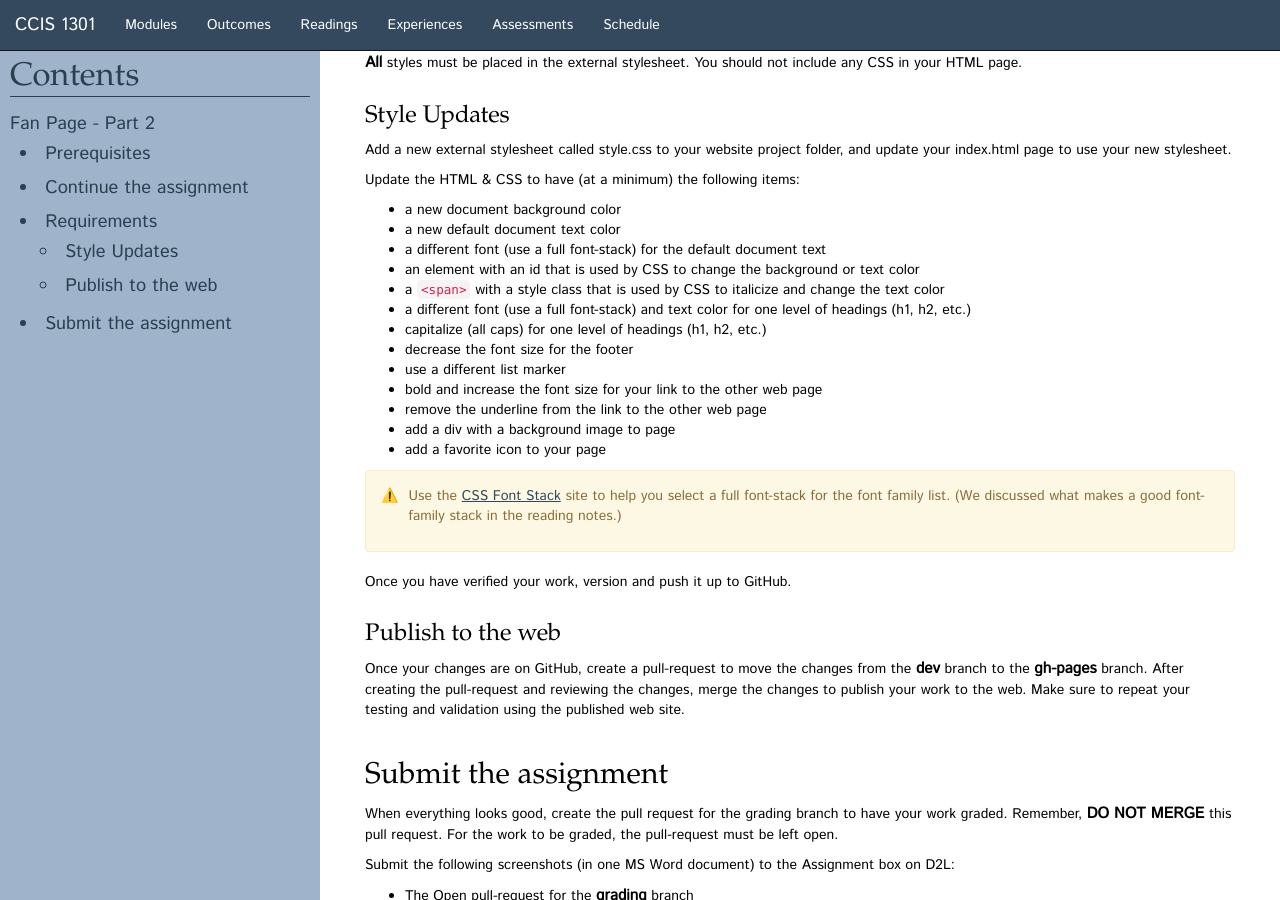
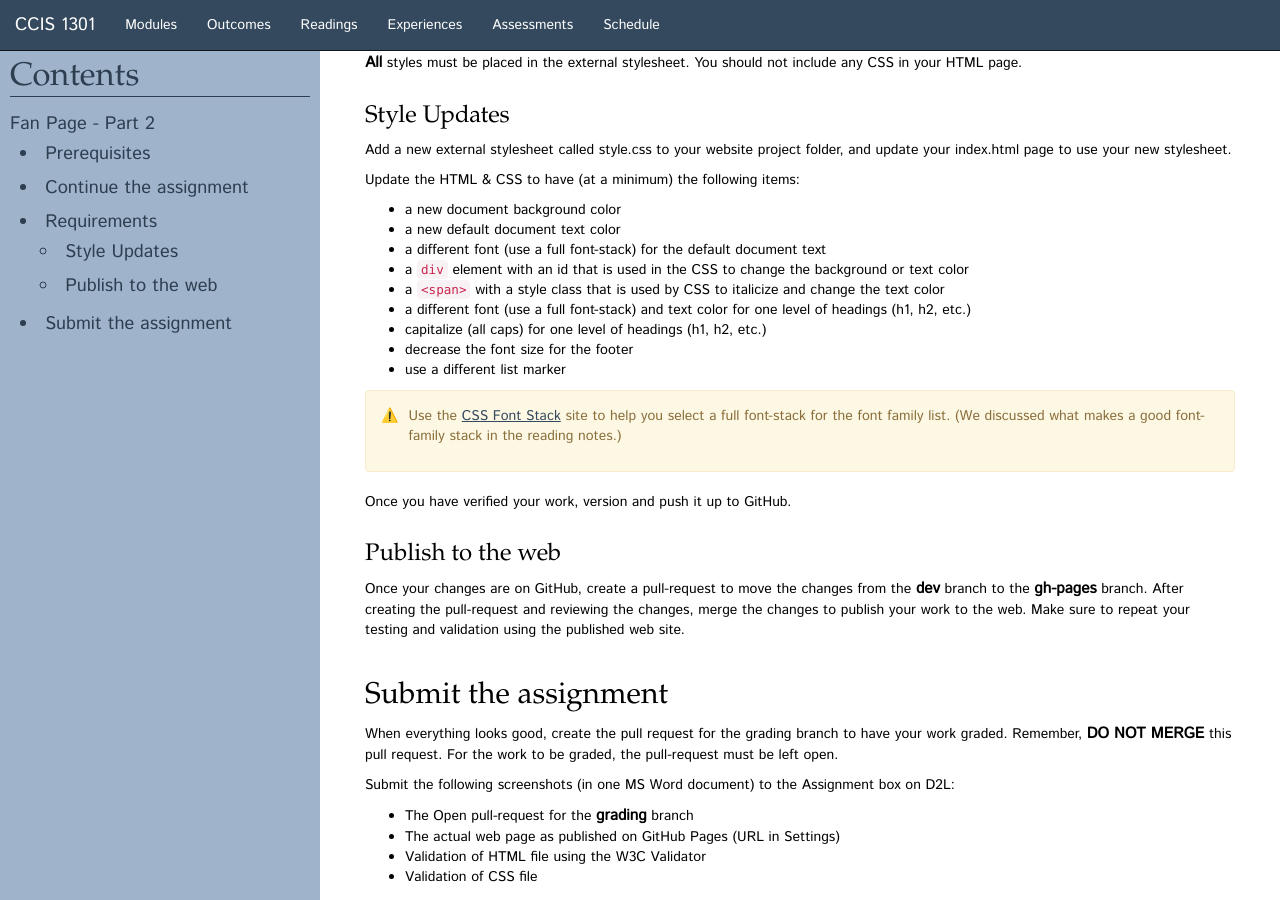
Before and after one commit to htc-ccis1301/fall-2017, a Jekyll site: the page built from _experiences/fan-page-pt2.md, in a window 1280 px wide and 900 px high, scrolled down 770 px. Built offline with Jekyll 4.4.1, drawn with Linux system fonts in a browser that asks for light colours; emoji names are drawn with the system emoji font; some web fonts are replaced.

Commit message:
remove img stuff from fan-page 2

```diff
--- a/_experiences/fan-page-pt2.md
+++ b/_experiences/fan-page-pt2.md
@@ -42,16 +42,13 @@ Update the HTML & CSS to have (at a minimum) the following items:
 - a new document background color
 - a new default document text color
 - a different font (use a full font-stack) for the default document text
-- an element with an id that is used by CSS to change the background or text color
+- a `div` element with an id that is used in the CSS to change the background or text color
 - a `<span>` with a style class that is used by CSS to italicize and change the text color
 - a different font (use a full font-stack) and text color for one level of headings (h1, h2, etc.)
 - capitalize (all caps) for one level of headings (h1, h2, etc.)
 - decrease the font size for the footer
 - use a different list marker
-- bold and increase the font size for your link to the other web page
-- remove the underline from the link to the other web page
-- add a div with a background image to page
-- add a favorite icon to your page
+
 
 {% include alert.html type="warning" content="Use the [CSS Font Stack](http://www.cssfontstack.com/) site to help you select a full font-stack for the font family list. (We discussed what makes a good font-family stack in the reading notes.)" %}
 
```
